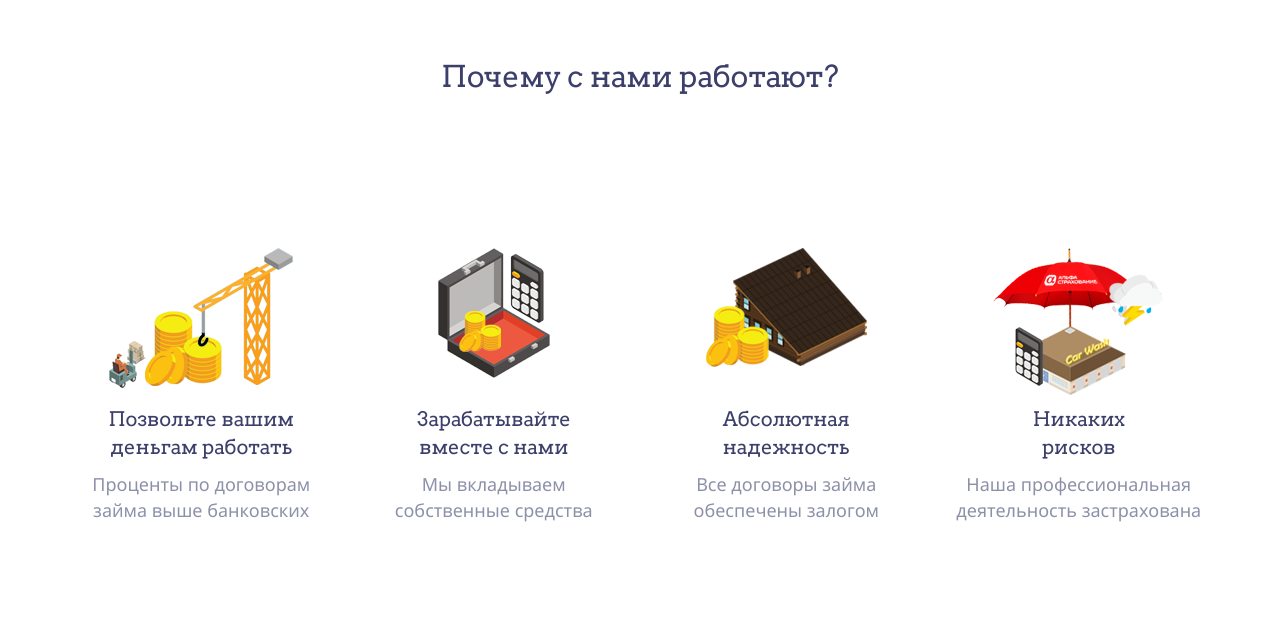
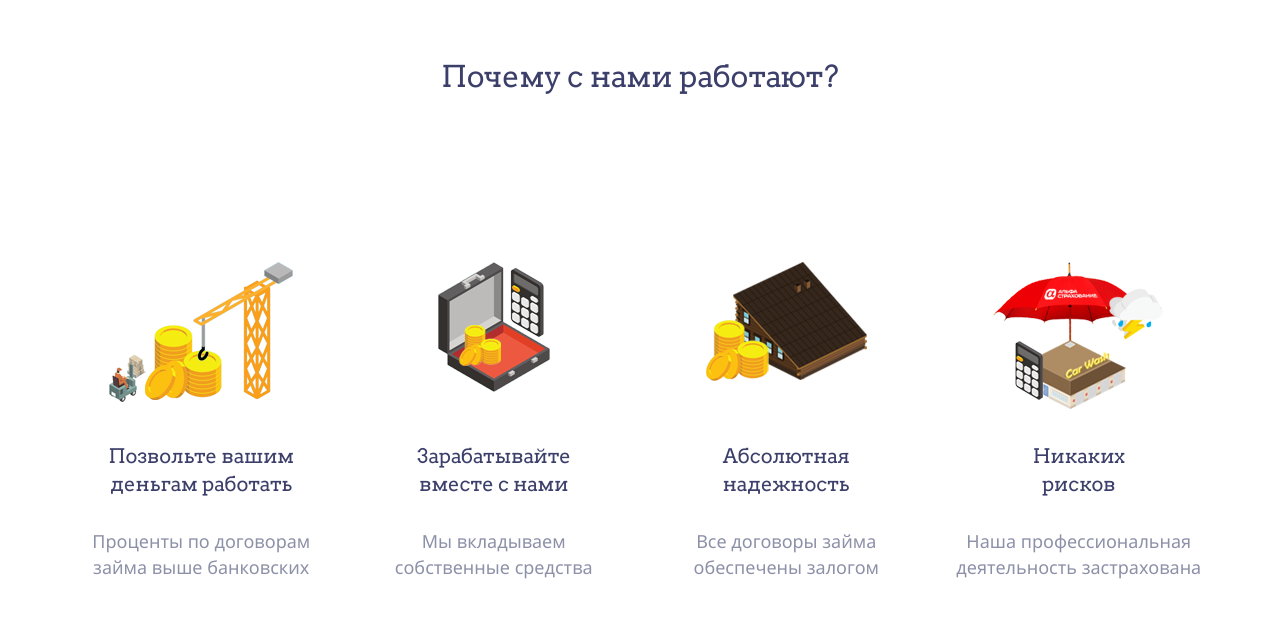
Before and after one commit to nadohak/loyivir.github.io, a PHP site: page /lesson6/index.html in a window 1280 px wide. Shown: the top 618 px of the page. Run offline with PHP 8.4, Linux system fonts and the light colour scheme; some web fonts are replaced.

Commit message:
доработки

```diff
--- a/lesson6/css/style.css
+++ b/lesson6/css/style.css
@@ -43,3 +13,36 @@
     font-style: normal;
     font-weight: normal;
 }
+
+.header {
+	font-family: "ArvoRegular", arial;
+	font-size: 30px;
+	color: #3b3f6a;
+	text-align: center;
+	padding-bottom: 150px;
+	padding-top: 55px;
+}
+
+.short-description {
+	font-family: "ArvoRegular", arial;
+	font-size: 20px;
+	color: #3b3f6a;
+	padding-left: 25px;
+	padding-right: 25px;
+	padding-top: 10px;
+	padding-bottom: 10px;
+
+}
+.long-description {
+	font-family: 'Noto Sans', sans-serif;
+	font-size: 18px;
+	color: #8d91a8;
+
+}
+.img-box{
+	text-align: center;
+}
+
+.pimg {
+	min-height: 150px;
+}
--- a/lesson6/index.html
+++ b/lesson6/index.html
@@ -30,47 +30,27 @@
    </div>
 
    <div class="row">
-     <div class="col-xs-3">
-     <div class="img-box"><img src="img/img1.png"></div>
+     <div class="col-md-3 img-box">
+	     <p class="pimg"><img src="img/img1.png"> </p>
+	     <p class="short-description">Позвольте вашим  деньгам работать</p>
+	     <p class="long-description">Проценты по договорам займа выше банковских</p>
      </div>
-     <div class="col-xs-3">
-     <div class="img-box"><img src="img/img2.png"></div>
+     <div class="col-md-3 img-box">
+	     <p class="pimg"><img src="img/img2.png"> </p>
+	     <p class="short-description">Зарабатывайте вместе с нами</p>
+	     <p class="long-description">Мы вкладываем собственные средства</p>
      </div>
-     <div class="col-xs-3">
-     <div class="img-box"><img src="img/img3.png"></div>
+     <div class="col-md-3 img-box">
+	     <p class="pimg"><img src="img/img3.png"></p>
+	     <p class="short-description">Абсолютная  надежность</p>
+	     <p class="long-description">Все договоры займа обеспечены залогом</p>
      </div>
-     <div class="col-xs-3">
-     <div class="img-box"><img src="img/img4.png"></div>
-
+     <div class="col-md-3 img-box">
+	     <p class="pimg"><img src="img/img4.png"></p>
+	     <p class="short-description">Никаких <br> рисков</p>
+	     <p class="long-description">Наша профессиональная  деятельность застрахована</p>
      </div>
    </div>
-   <div class="row">
-     <div class="col-xs-3">
-        <div class="short-description">Позвольте вашим  деньгам работать</div>
-
-     </div>
-     <div class="col-xs-3">
-        <div class="short-description">Зарабатывайте вместе с нами</div>
-
-     </div>
-     <div class="col-xs-3">
-       <div class="short-description">Абсолютная  надежность</div>
-
-     </div>
-     <div class="col-xs-3">
-        <div class="short-description">Никаких <br> рисков</div>
-
-     </div>
-   </div>
-
-  <div class="row">
-    <div class="col-xs-3"> <div class="long-description">Проценты по договорам займа выше банковских</div></div>
-    <div class="col-xs-3"> <div class="long-description">Мы вкладываем собственные средства</div></div>
-    <div class="col-xs-3"><div class="long-description">Все договоры займа обеспечены залогом</div></div>
-    <div class="col-xs-3"> <div class="long-description">Наша профессиональная  деятельность застрахована</div></div>
-  </div>
-
-
 
     <!-- jQuery (necessary for Bootstrap's JavaScript plugins) -->
     <script src="https://ajax.googleapis.com/ajax/libs/jquery/1.12.4/jquery.min.js"></script>
```
Also changed, not shown: other parts of lesson6/css/style.css (+0 -30 lines), lesson8/css/style.css (+9 -10 lines).
